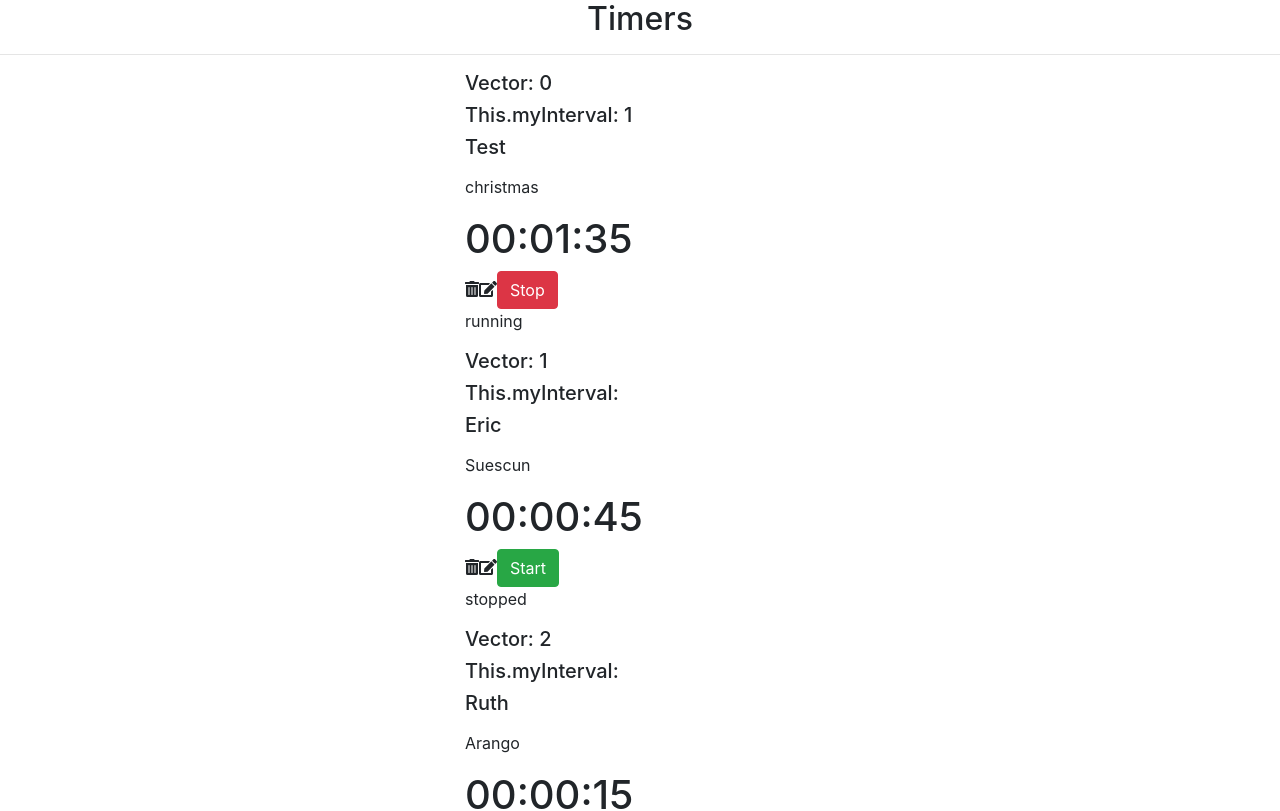
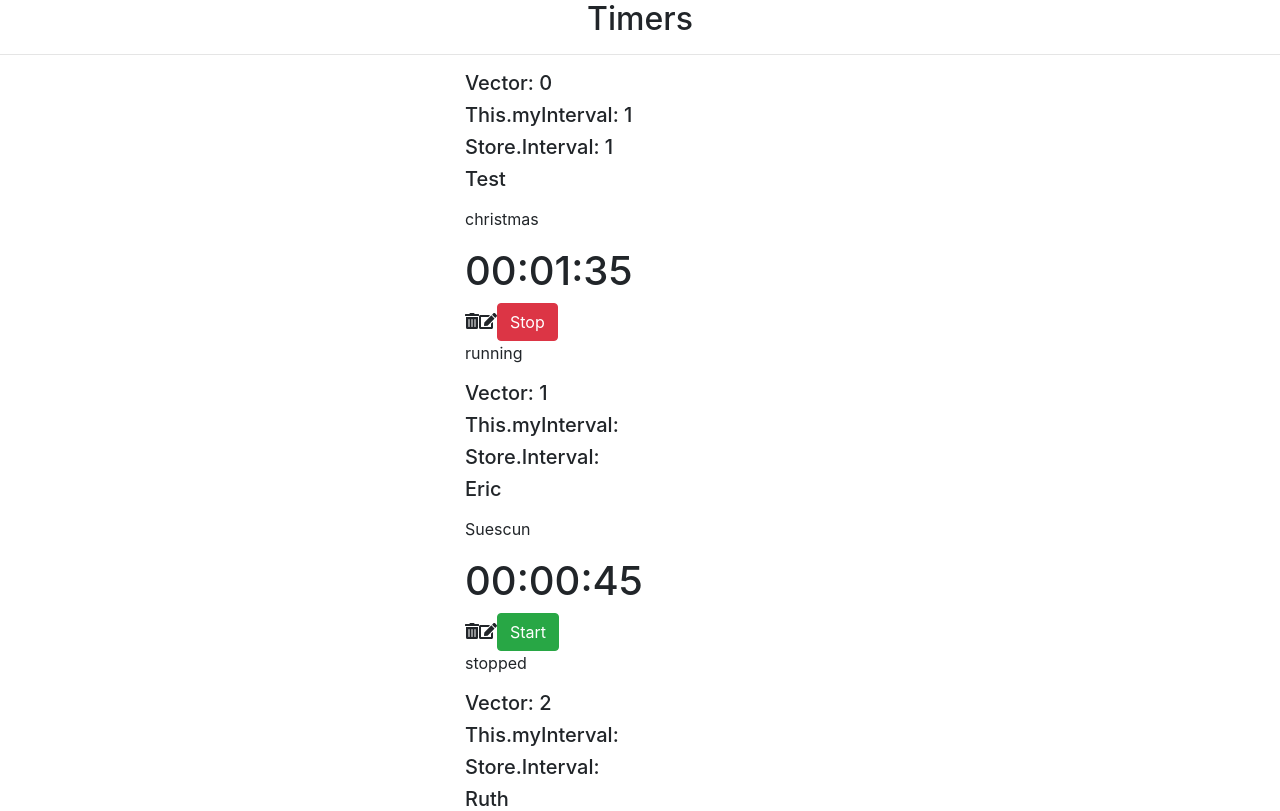
Before and after one commit to ericsuescun/chronos, a React (Create React App) app: page / in a window 1280 px wide. Shown: the top 811 px of the page. Built offline with nearby package versions, Linux system fonts and the light colour scheme.

Commit message:
Se implementa interval en el store y en las props de Timer. Se carga con los myInterval values que bota cada cronometro.

```diff
--- a/src/components/Timer.js
+++ b/src/components/Timer.js
@@ -14,7 +14,9 @@ class Timer extends Component {
 			index: props.index,
 			value: props.value,
 			title: props.title,
-			project: props.project
+			project: props.project,
+			status: props.status,
+			interval: props.interval
 		}
 	}
 
@@ -70,7 +72,7 @@ class Timer extends Component {
 			clearInterval(this.myInterval);
 		}
 
-		store.dispatch({ type: "STARTSTOP", index: this.state.index, value: this.state.value });
+		store.dispatch({ type: "STARTSTOP", index: this.state.index, value: this.state.value, interval: this.myInterval });
 		// store.dispatch({ type: "STARTSTOP", index: this.state.index, value: store.getState().timers[this.state.index].value });
 	}
 
@@ -91,6 +93,7 @@ class Timer extends Component {
 				store.dispatch({ type: "REFRESH", index: this.state.index, value: this.state.value });
 			}, 1000);
 		}
+		store.dispatch({ type: "REFRESH2", index: this.state.index, value: this.state.value, interval: this.myInterval });
 	}
 
 	render() {
@@ -102,6 +105,7 @@ class Timer extends Component {
 					<div>
 						<h5>Vector: {this.state.index}</h5>
 						<h5>This.myInterval: {this.myInterval}</h5>
+						<h5>Store.Interval: {store.getState().timers[this.state.index].interval}</h5>
 						<h5>{store.getState().timers[this.state.index].title}</h5>
 						<p>{store.getState().timers[this.state.index].index}</p>
 						<p>{store.getState().timers[this.state.index].project}</p>
--- a/src/store.js
+++ b/src/store.js
@@ -58,7 +58,7 @@ const chrono = (state, action) => {
 			let timers5 = [];
 			state.timers.map((timer, index) => {
 				if(action.index === index) {
-					timers5.push({...timer, status: !timer.status });
+					timers5.push({...timer, status: !timer.status, interval: action.interval });
 					console.log('store: ' + timer.title + ' value: ' + action.value);
 				} else {
 					timers5.push(timer);
@@ -79,6 +79,20 @@ const chrono = (state, action) => {
 			});
 			return { edit: state.edit, timers: timers6 };
 
+		case 'REFRESH2':
+			let timers8 = [];
+			state.timers.map((timer, index) => {
+				if(action.index === index) {
+					timers8.push({ ...timer, value: action.value, interval: action.interval });
+					// console.log('Refresh Titulo: ' + timer.title + ' value: ' + action.value);
+				} else {
+					timers8.push(timer);
+					// console.log('Refresh Titulo: ' + timer.title + ' value: ' + timer.value);
+				}
+			});
+			return { edit: state.edit, timers: timers8 };
+
+
 		default:
 			return state;
 	}
```
